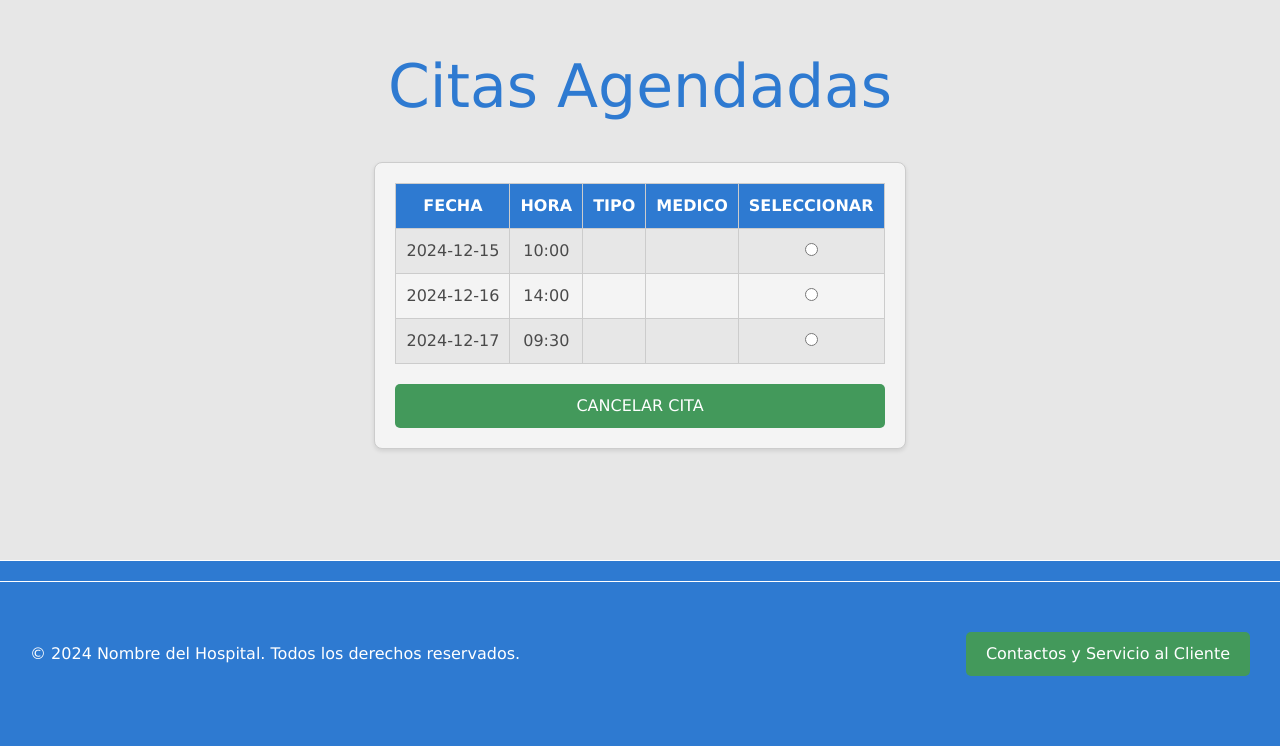
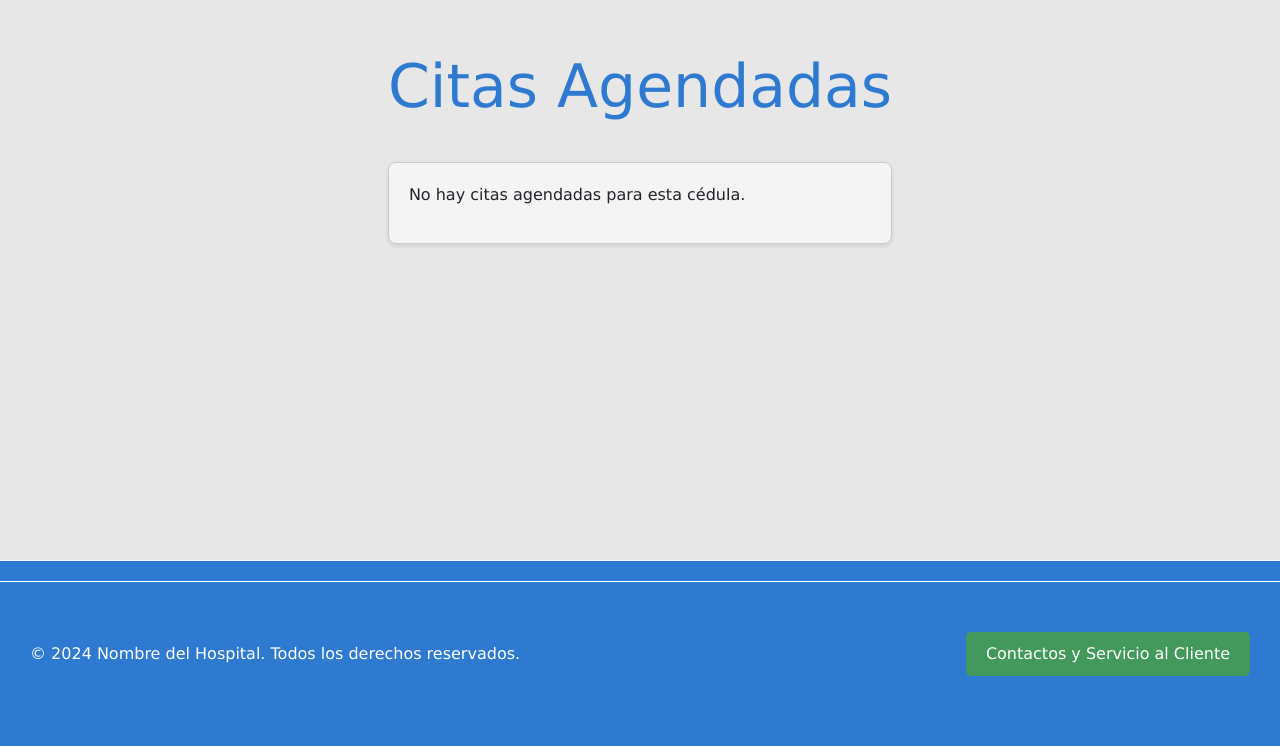
Before and after one commit to Eduardo37830/ingenieriaSoftware1, a Flask app: page /citas_agendadas in a window 1280 px wide. Shown: the part 54-800 px from the top of the page. Run offline with Flask 3, Linux system fonts and the light colour scheme; a user stored in the database is signed in.

Commit message:
Ajustes de rutas

```diff
--- a/app/main.py
+++ b/app/main.py
@@ -95,6 +95,8 @@ def registrarse():
 # ---------------------------------------------------------------------AGENDAR CITA
 @app.route('/agendar_cita', methods=["GET", "POST"])
 def agendar_cita():
+
+    cedula_usuario = session.get('cedula')
     if request.method == "POST":
         # Capturar los datos del formulario
         fecha = request.form.get("fecha")
@@ -102,7 +104,8 @@ def agendar_cita():
         tipo = request.form.get("tipo")
         medico = request.form.get("medico")
 
-        print(f"Fecha: {fecha}, Hora: {hora}, Tipo: {tipo}, Médico: {medico}")
+
+        print(f"Fecha: {fecha}, Hora: {hora}, Tipo: {tipo}, Médico: {medico},Cédula: {cedula_usuario}")
 
         # Mensaje de confirmación (puedes redirigir a otra página o mostrar un mensaje)
         mensaje = f"Cita agendada con éxito: Fecha: {fecha}, Hora: {hora}, Tipo: {tipo}, Médico: {medico}"
@@ -112,26 +115,42 @@ def agendar_cita():
     return render_template('agendar_cita.html')
 
 # ----------------------------------------------------------------------Citas Agendadas
-# Datos de ejemplo (esto se puede conectar a una base de datos en producción)
-citas = [
-    {"id": 1, "fecha": "2024-12-15", "hora": "10:00", "tipo": "Consulta", "medico": "Dr. López"},
-    {"id": 2, "fecha": "2024-12-16", "hora": "14:00", "tipo": "Revisión", "medico": "Dra. Gómez"},
-    {"id": 3, "fecha": "2024-12-17", "hora": "09:30", "tipo": "Examen", "medico": "Dr. Pérez"}
-]
-
-# Ruta para mostrar las citas agendadas
 @app.route('/citas_agendadas', methods=["GET", "POST"])
 def citas_agendadas():
+    # Simulamos que estos datos vienen de una fuente externa
+    todas_las_citas = [
+        {"id": 1, "fecha": "2024-12-15", "hora": "10:00", "tipo": "Consulta General", "medico": "Juan Pérez", "cedula": 123},
+        {"id": 2, "fecha": "2024-12-16", "hora": "14:00", "tipo": "Revisión Médica", "medico": "María Gómez", "cedula": 987},
+        {"id": 3, "fecha": "2024-12-17", "hora": "09:30", "tipo": "Examen Especial", "medico": "Carlos López", "cedula": 987},
+    ]
+
+    # Obtener la cédula del usuario desde la sesión
+    cedula_usuario = session.get('cedula')
+
+    if not cedula_usuario:
+        return "No se ha iniciado sesión o no se ha proporcionado una cédula.", 403
+
+    # Filtrar las citas asociadas a la cédula
+    try:
+        cedula_usuario = int(cedula_usuario)  # Convertir la cédula a entero
+    except ValueError:
+        return "Cédula inválida.", 400
+
+    citas_usuario = [cita for cita in todas_las_citas if cita['cedula'] == cedula_usuario]
+
     if request.method == "POST":
-        # Obtener el ID de la cita seleccionada para cancelar
-        selected_id = request.form.get("seleccionar_cita")
-        if selected_id:
-            # Aquí manejarías la cancelación real (ej. eliminar de la base de datos)
-            print(f"Cita cancelada con ID: {selected_id}")
-        return redirect(url_for('citas_agendadas'))
+        # Manejar la cancelación de citas
+        cita_id = request.form.get("cita_id")
+        if cita_id:
+            try:
+                cita_id = int(cita_id)
+                citas_usuario = [cita for cita in citas_usuario if cita['id'] != cita_id]
+                # Aquí se podría implementar la lógica para eliminar la cita de la base de datos o lista
+            except ValueError:
+                return "ID de cita inválido.", 400
 
-    # Renderizar la plantilla con las citas
-    return render_template('citas_agendadas.html', citas=citas)
+    return render_template('citas_agendadas.html', citas=citas_usuario)
+
 
 @app.route('/cancelar_cita', methods=["POST"])
 def cancelar_cita():
@@ -144,22 +163,45 @@ def cancelar_cita():
 # ---------------------------------------------------------------------Historial Médico
 @app.route('/historial_medico')
 def historial_medico():
-    # Datos de ejemplo para el historial médico
-    historial = [
-        {"fecha": "2024-06-01", "diagnostico": "Gripe", "tratamiento": "Reposo y líquidos", "medico": "Dr. Ramírez"},
-        {"fecha": "2024-06-10", "diagnostico": "Faringitis", "tratamiento": "Antibióticos", "medico": "Dra. González"},
-        {"fecha": "2024-06-20", "diagnostico": "Dolor de cabeza", "tratamiento": "Analgésicos", "medico": "Dr. Pérez"},
+    # Simulamos que estos datos vienen de una fuente externa
+    todos_los_historiales = [
+        {"cedula": "987", "fecha": "2024-06-01", "diagnostico": "Gripe", "tratamiento": "Reposo y líquidos", "medico": "Dr. Ramírez"},
+        {"cedula": "987", "fecha": "2024-06-10", "diagnostico": "Faringitis", "tratamiento": "Antibióticos", "medico": "Dra. González"},
+        {"cedula": "123", "fecha": "2024-06-15", "diagnostico": "Migraña", "tratamiento": "Descanso y analgésicos", "medico": "Dr. López"},
+        {"cedula": "987", "fecha": "2024-06-20", "diagnostico": "Dolor de cabeza", "tratamiento": "Analgésicos", "medico": "Dr. Pérez"},
     ]
+
+    # Obtener la cédula de la sesión
+    cedula = session.get('cedula')
+
+    if not cedula:
+        return "No se ha iniciado sesión o no se ha proporcionado una cédula.", 403
+
+    # Filtrar el historial asociado a la cédula
+    historial = [registro for registro in todos_los_historiales if registro['cedula'] == cedula]
+
     return render_template('historial_medico.html', historial=historial)
+
 # ---------------------------------------------------------------------Medicamentos
-medicamentos = [
-    {"fecha": "2024-06-01", "cantidad": 2, "nombre": "Paracetamol", "dosis": "500mg cada 8 horas"},
-    {"fecha": "2024-06-05", "cantidad": 1, "nombre": "Ibuprofeno", "dosis": "400mg cada 6 horas"},
-    {"fecha": "2024-06-10", "cantidad": 3, "nombre": "Amoxicilina", "dosis": "500mg cada 12 horas"},
-]
-
 @app.route('/medicamentos')
 def medicamentos_view():
+    # Simulamos que estos datos vienen de una fuente externa
+    todos_los_medicamentos = [
+        {"cedula": "987", "fecha": "2024-06-01", "cantidad": 2, "nombre": "Paracetamol", "dosis": "500mg cada 8 horas"},
+        {"cedula": "987", "fecha": "2024-06-05", "cantidad": 1, "nombre": "Ibuprofeno", "dosis": "400mg cada 6 horas"},
+        {"cedula": "123", "fecha": "2024-06-08", "cantidad": 2, "nombre": "Loratadina", "dosis": "10mg cada 24 horas"},
+        {"cedula": "987", "fecha": "2024-06-10", "cantidad": 8, "nombre": "Amoxicilina", "dosis": "500mg cada 12 horas"},
+    ]
+
+    # Obtener la cédula de la sesión
+    cedula = session.get('cedula')
+
+    if not cedula:
+        return "No se ha iniciado sesión o no se ha proporcionado una cédula.", 403
+
+    # Filtrar los medicamentos asociados a la cédula
+    medicamentos = [medicamento for medicamento in todos_los_medicamentos if medicamento['cedula'] == cedula]
+
     return render_template('medicamentos.html', medicamentos=medicamentos)
 
 # ---------------------------------------------------------------------Inicio Medico
--- a/app/templates/citas_agendadas.html
+++ b/app/templates/citas_agendadas.html
@@ -10,6 +10,8 @@
 </head>
 <h1>Citas Agendadas</h1>
 <div class="citas-container">
+    {% if citas %}
+    <form method="POST">
         <table class="citas-table">
             <thead>
                 <tr class="citas-header-row">
@@ -35,9 +37,10 @@
                 {% endfor %}
             </tbody>
         </table>
-    <!-- Botón para cancelar cita -->
-    <form action="{{ url_for('cancelar_cita') }}" method="POST">
-        <button type="submit" class="citas-btn">CANCELAR CITA</button>
+        <button type="submit" class="citas-button">Cancelar Cita</button>
     </form>
+    {% else %}
+    <p>No hay citas agendadas para esta cédula.</p>
+    {% endif %}
 </div>
 {% endblock %}
```
Lines whose indentation alone changed are shown as unchanged.
